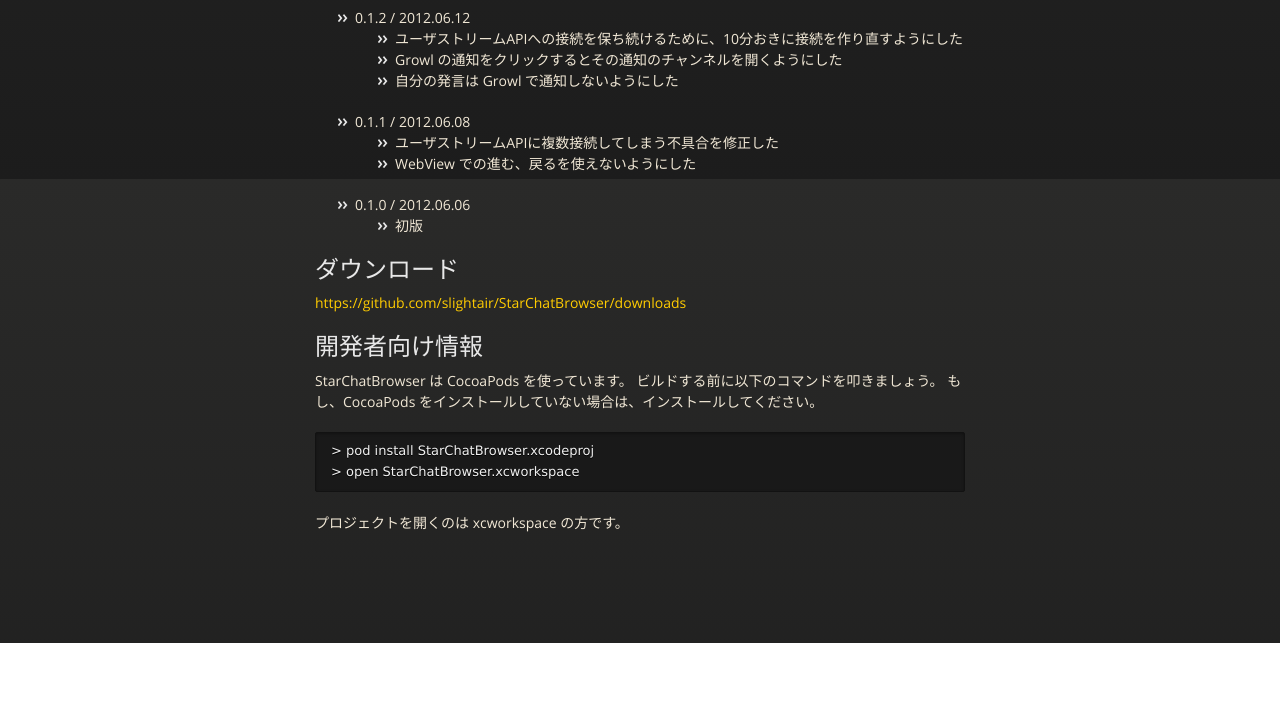
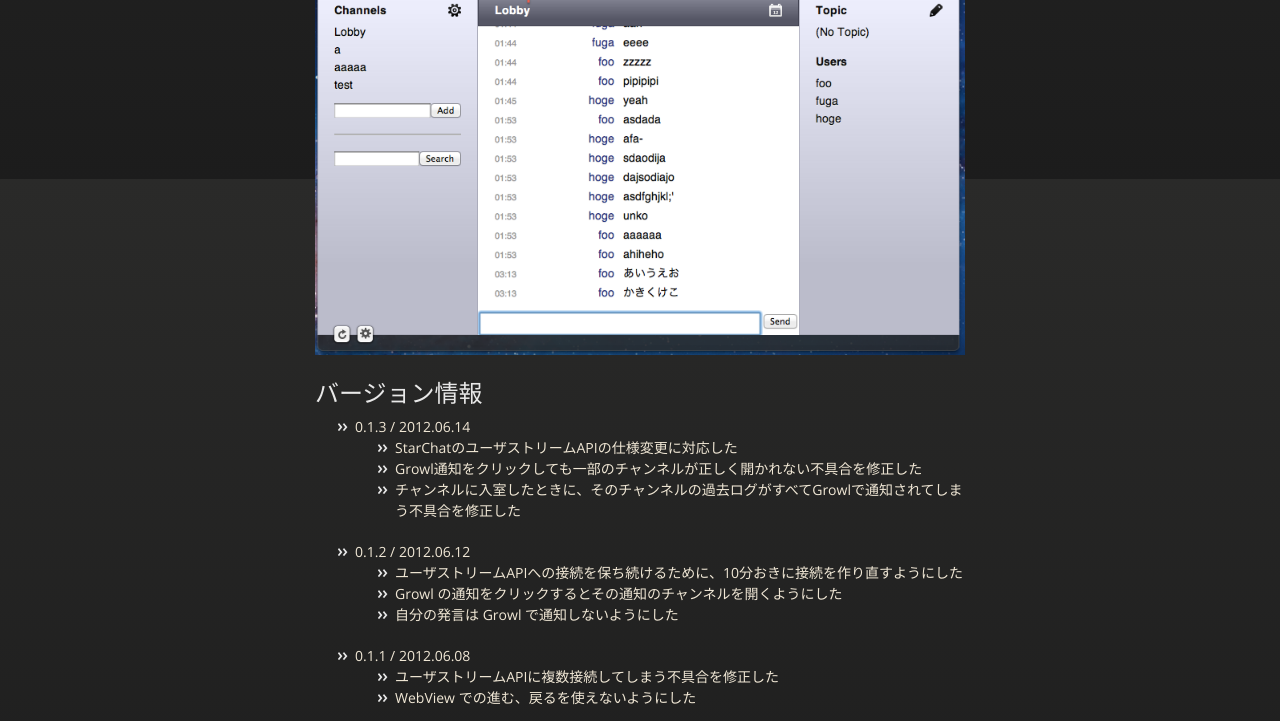
Before and after one commit to slightair/StarChatBrowser, a plain HTML site: page index.html in a window 1280 px wide. Shown: the part 621-1342 px from the top of the page. Before the commit the page ends 1264 px from the top, so only its background shows below. Drawn offline with nearby package versions, Linux system fonts and the light colour scheme.

Commit message:
バージョン情報を更新した。スクリーンショットの画像を追加した。

```diff
--- a/index.html
+++ b/index.html
@@ -52,6 +52,14 @@
 <h2>バージョン情報</h2>
 
 <ul>
+<li>0.1.3 / 2012.06.14
+
+<ul>
+<li>StarChatのユーザストリームAPIの仕様変更に対応した</li>
+<li>Growl通知をクリックしても一部のチャンネルが正しく開かれない不具合を修正した</li>
+<li>チャンネルに入室したときに、そのチャンネルの過去ログがすべてGrowlで通知されてしまう不具合を修正した</li>
+</ul>
+</li>
 <li>0.1.2 / 2012.06.12
 
 <ul>
```
Also changed, not shown: images/screenshot.png (added).
